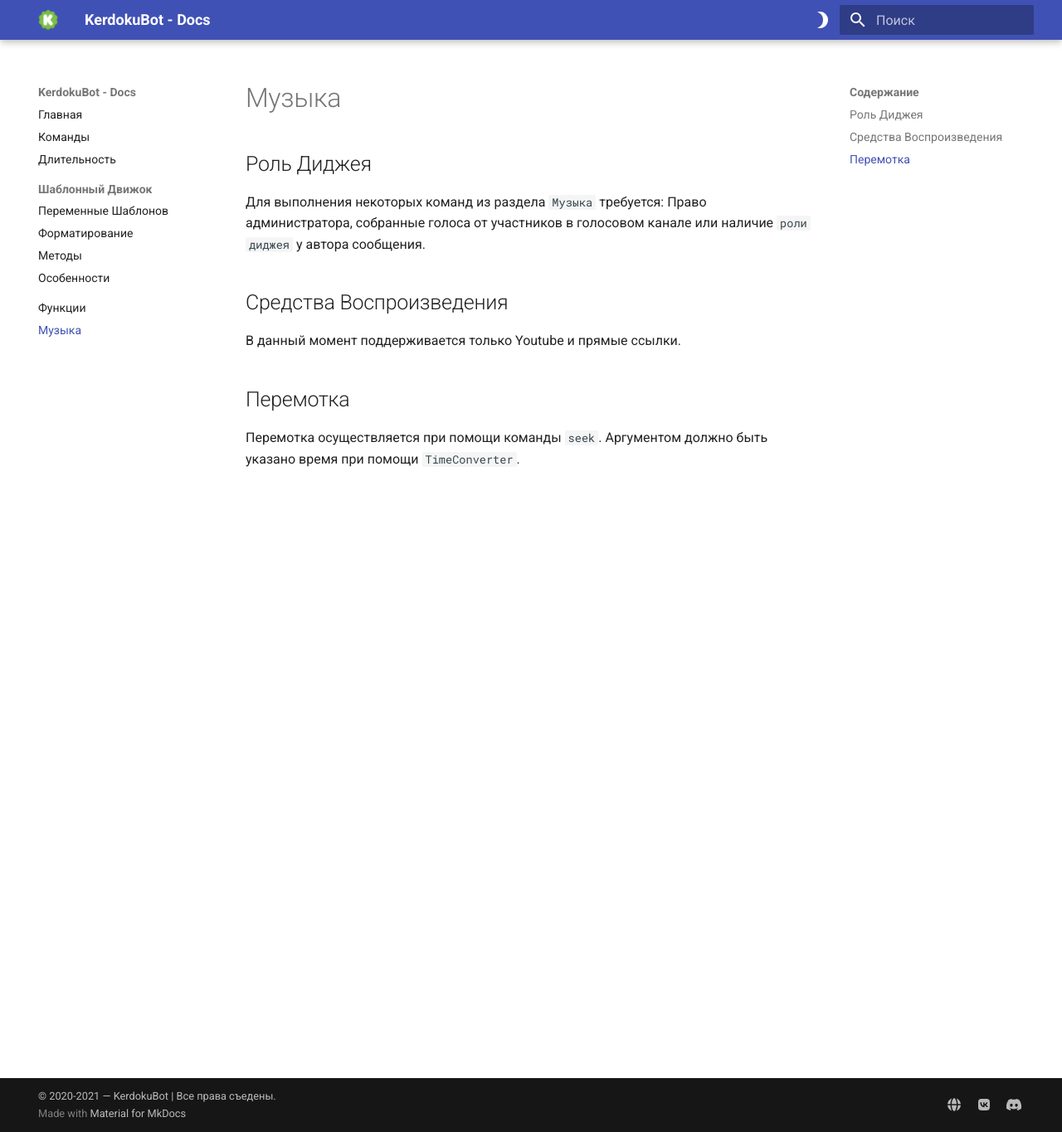
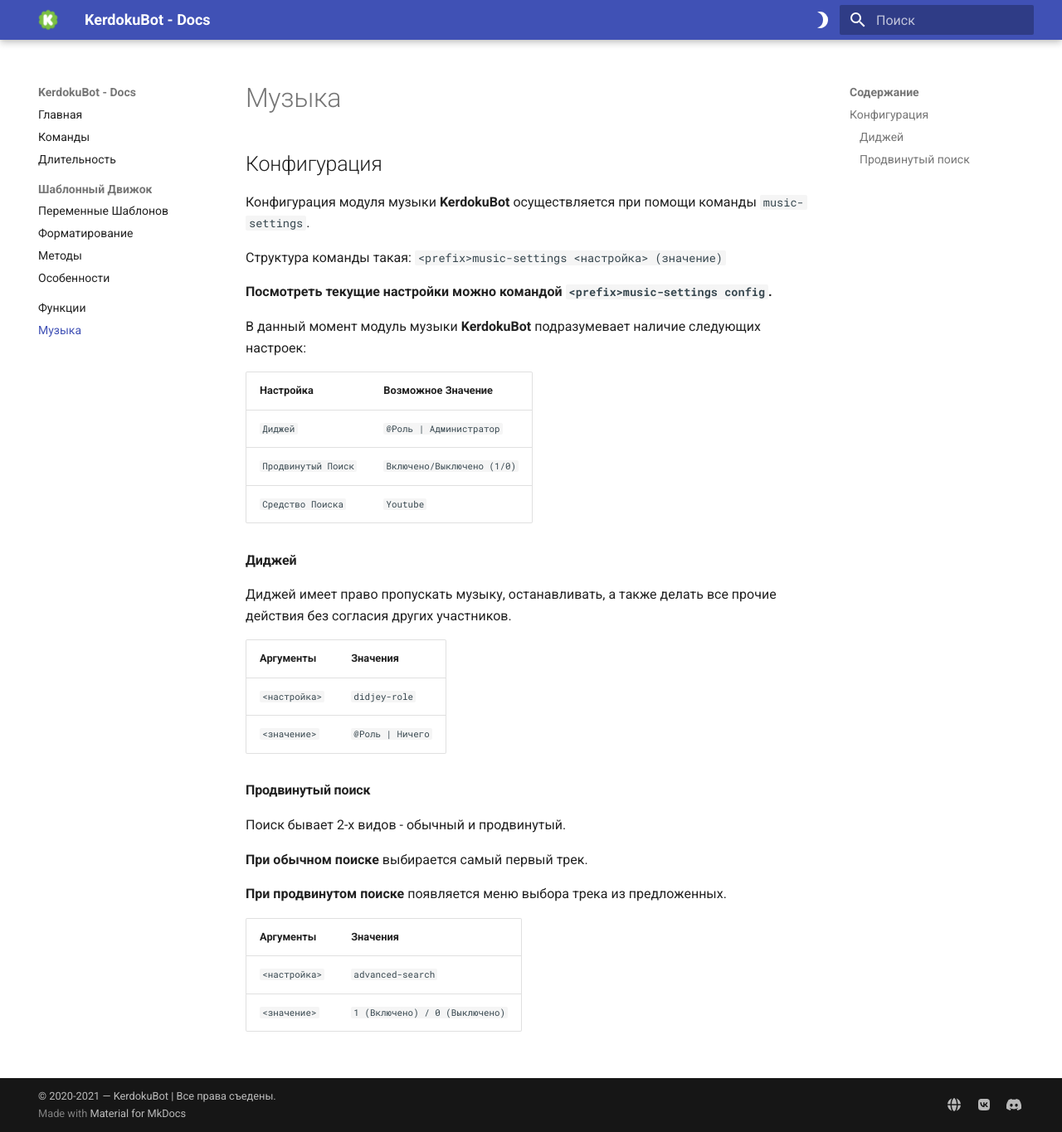
Before and after one commit to grey-cat-1908/kerdoku-docs, an MkDocs documentation site: the page built from docs/music.md, in a window 1280 px wide and 1365 px high. Shown: the whole window at 83% size. Built offline with MkDocs 1.6.1 and Material for MkDocs 9.7.7, drawn with Linux system fonts in a browser that asks for light colours.

Commit message:
[update] - music configuration documentation; types of command's arguments

```diff
--- a/docs/music.md
+++ b/docs/music.md
@@ -1,10 +1,41 @@
 # Музыка
 
-## Роль Диджея
-Для выполнения некоторых команд из раздела `Музыка` требуется: Право администратора, собранные голоса от участников в голосовом канале или наличие `роли диджея` у автора сообщения.
+## Конфигурация
 
-## Средства Воспроизведения
-В данный момент поддерживается только Youtube и прямые ссылки.
+Конфигурация модуля музыки **KerdokuBot** осуществляется при помощи команды `music-settings`.
 
-## Перемотка
-Перемотка осуществляется при помощи команды `seek`. Аргументом должно быть указано время при помощи `TimeConverter`.
+Структура команды такая: `<prefix>music-settings <настройка> (значение)`
+
+**Посмотреть текущие настройки можно командой `<prefix>music-settings config`.**
+
+В данный момент модуль музыки **KerdokuBot** подразумевает наличие следующих настроек:
+
+| Настройка  | Возможное Значение |
+| ------------| ---------|
+| `Диджей` | `@Роль | Администратор`  |
+| `Продвинутый Поиск` | `Включено/Выключено (1/0)` |
+| `Средство Поиска` | `Youtube` |
+
+#### Диджей
+
+Диджей имеет право пропускать музыку, останавливать, а также делать все прочие действия без согласия других участников.
+
+| Аргументы  | Значения |
+| ------------| ---------|
+| `<настройка>` | `didjey-role`  |
+| `<значение>` | `@Роль | Ничего` |
+
+#### Продвинутый поиск
+
+Поиск бывает 2-х видов - обычный и продвинутый.
+
+**При обычном поиске** выбирается самый первый трек.
+
+**При продвинутом поиске** появляется меню выбора трека из предложенных.
+
+| Аргументы  | Значения |
+| ------------| ---------|
+| `<настройка>` | `advanced-search`  |
+| `<значение>` | `1 (Включено) / 0 (Выключено)` |
+
+##
```
Also changed, not shown: docs/commands.md (+11 -0 lines).
